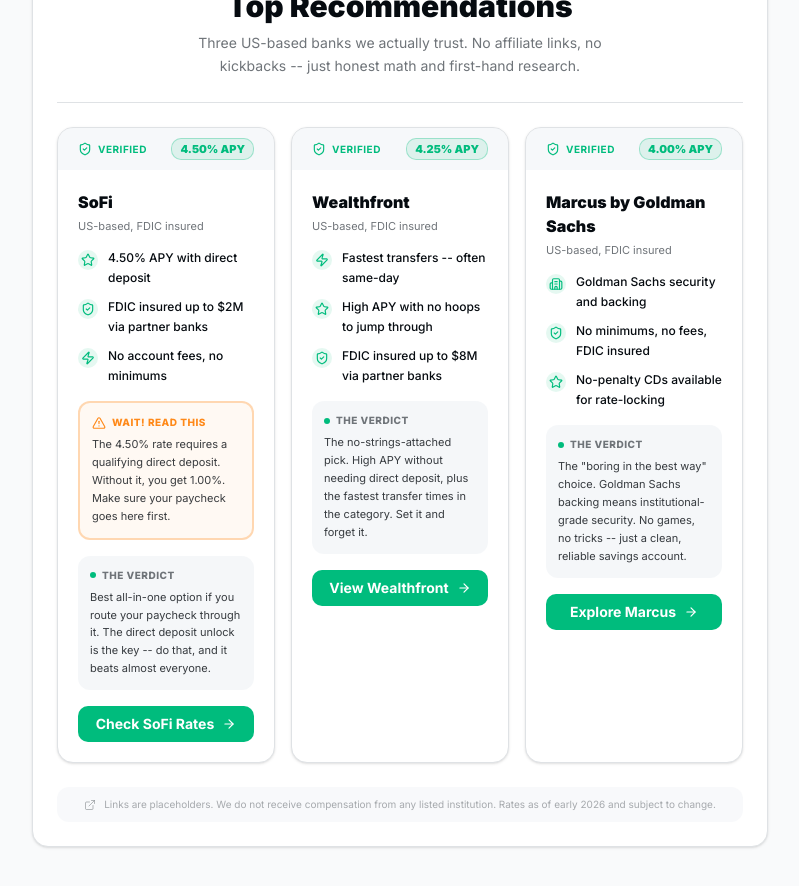
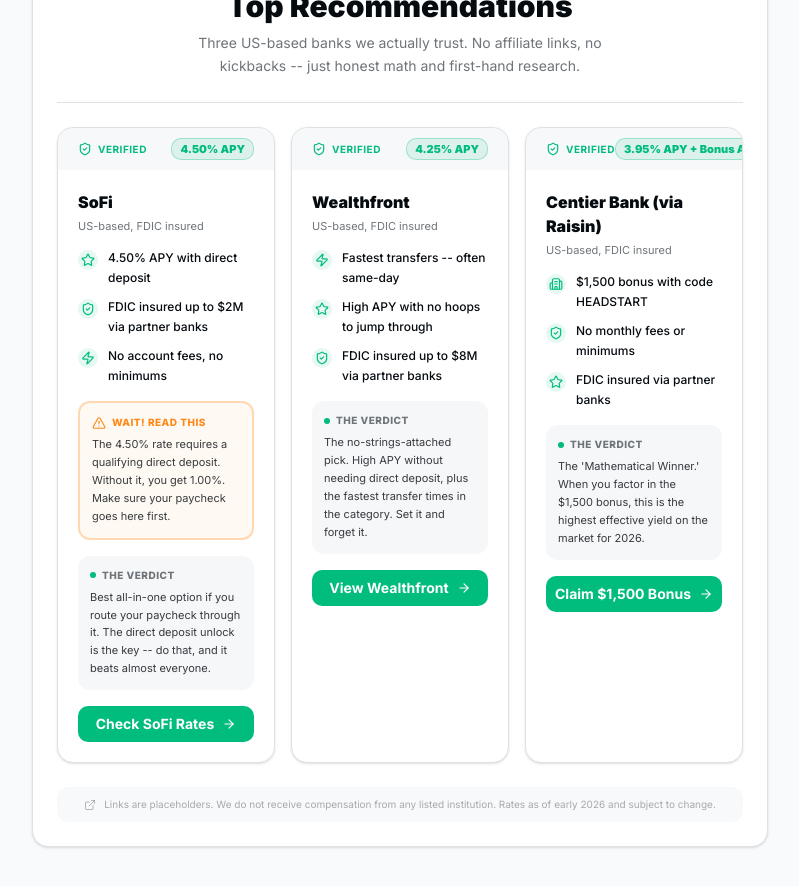
Before and after one commit to iris2212-droid/v0-worth-it-app, a Next.js app: page / in a window 1280 px wide. Shown: the part 3500-4386 px from the top of the page, without its empty margins (240-1039 px from the left). Built offline with nearby package versions, Linux system fonts and the light colour scheme; no server answers.

Commit message:
Update top-reviews.tsx

```diff
--- a/components/top-reviews.tsx
+++ b/components/top-reviews.tsx
@@ -70,19 +70,19 @@ const REVIEWS: ReviewCard[] = [
     cta: "View Wealthfront",
     href: "#wealthfront-view",
   },
-  {
-    id: "marcus",
-    name: "Marcus by Goldman Sachs",
-    apy: "4.00%",
+ {
+    id: "centier-bank",
+    name: "Centier Bank (via Raisin)",
+    apy: "3.95% APY + Bonus",
     highlights: [
-      { icon: <Building2 className="size-3.5" />, label: "Goldman Sachs security and backing" },
-      { icon: <ShieldCheck className="size-3.5" />, label: "No minimums, no fees, FDIC insured" },
-      { icon: <Star className="size-3.5" />, label: "No-penalty CDs available for rate-locking" },
+      { icon: <Building2 className="size-3.5" />, label: "$1,500 bonus with code HEADSTART" },
+      { icon: <ShieldCheck className="size-3.5" />, label: "No monthly fees or minimums" },
+      { icon: <Star className="size-3.5" />, label: "FDIC insured via partner banks" },
     ],
     verdict:
-      "The \"boring in the best way\" choice. Goldman Sachs backing means institutional-grade security. No games, no tricks -- just a clean, reliable savings account.",
-    cta: "Explore Marcus",
-    href: "#marcus-explore",
+      "The 'Mathematical Winner.' When you factor in the $1,500 bonus, this is the highest effective yield on the market for 2026.",
+    cta: "Claim $1,500 Bonus",
+    href: "https://raisin.sjv.io/c/7012475/3806997/14380",
   },
 ];
 
```
